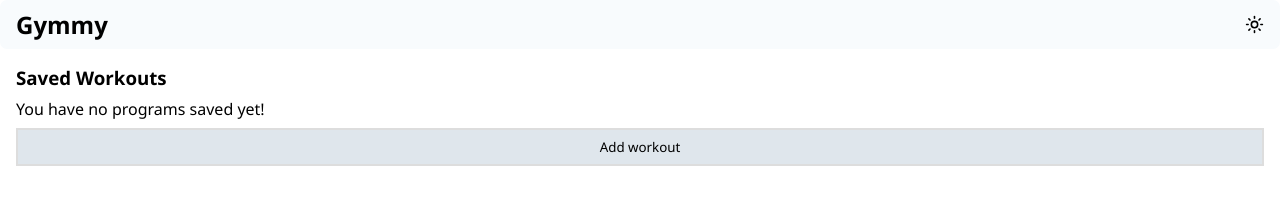
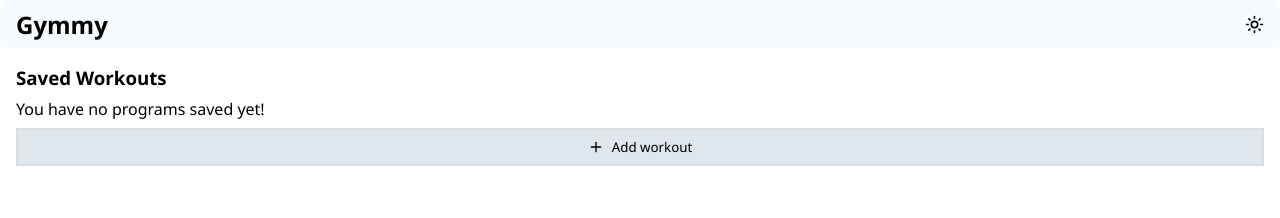
Before and after one commit to kariyum/gymgym, a SvelteKit app: page / in a window 1280 px wide. Shown: the top 218 px of the page. Built offline with nearby package versions, Linux system fonts and the light colour scheme.

Commit message:
Add Plus icon to Add workout

```diff
--- a/src/routes/+page.svelte
+++ b/src/routes/+page.svelte
@@ -2,6 +2,7 @@
 	import { goto } from '$app/navigation';
 	import { base } from '$app/paths';
 	import type { UserProgram } from '$lib/schema.js';
+	import { Plus } from 'lucide-svelte';
 
 	let { data } = $props();
 	let userPrograms: UserProgram[] = $derived(data.userPrograms);
@@ -29,9 +30,10 @@
 		{/if}
 	</div>
 
-	<button class="add-program-btn" onclick={async () => await goto(base + '/program/new')}
-		>Add workout</button
-	>
+	<button class="add-program-btn" onclick={async () => await goto(base + '/program/new')}>
+		<Plus size="16" />
+		<div>Add workout</div>
+	</button>
 </div>
 
 <style>
@@ -57,6 +59,10 @@
 		padding: 0.5rem;
 		border: 2px solid var(--border);
 		margin: 0.5rem 0 0.5rem 0;
+		display: flex;
+		justify-content: center;
+		align-items: center;
+		gap: 0.5rem;
 	}
 
 	.page {
```
